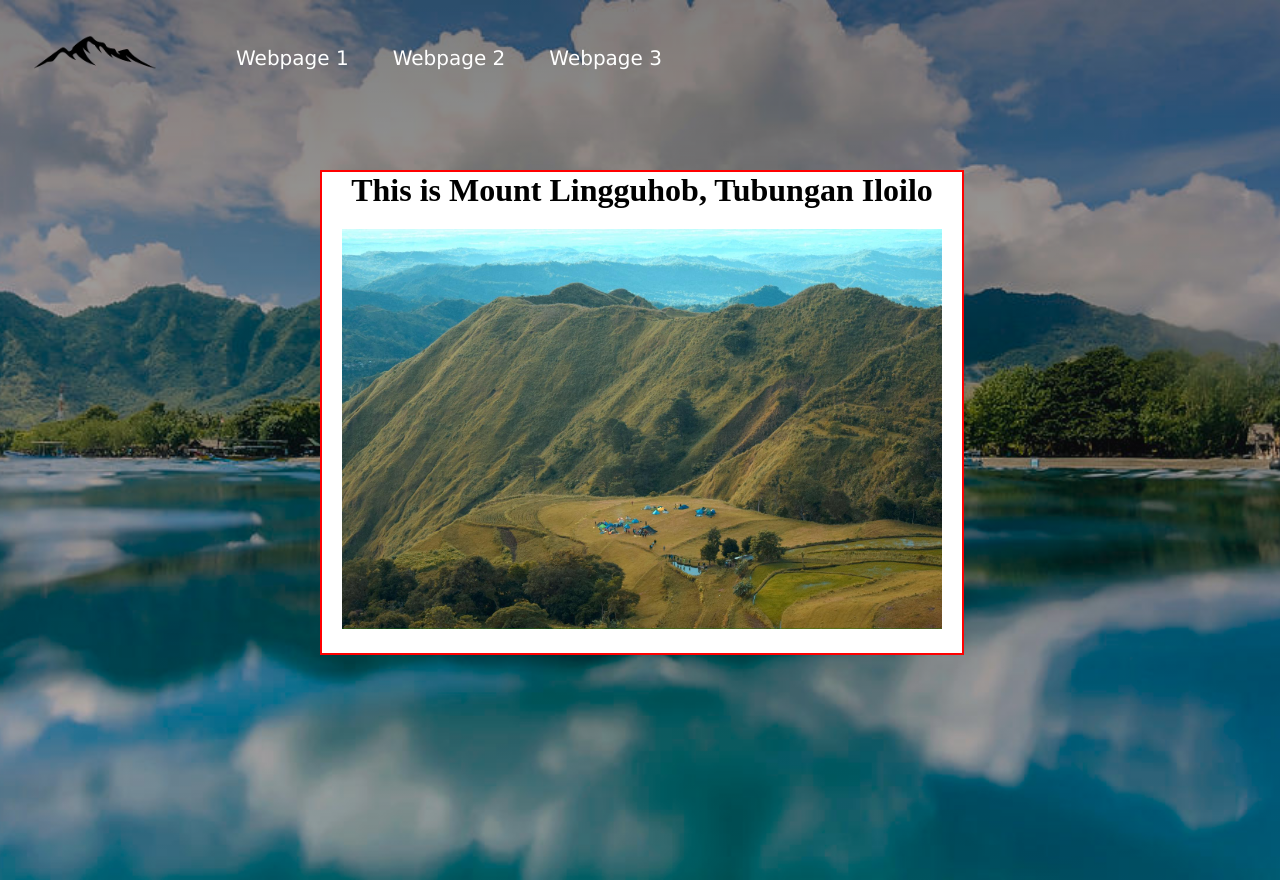
After one commit to httpsaelfricEzekiel/Practice, a PHP site: page /page1.html in a window 1280 px wide. The commit adds this page. Run offline with PHP 8.4, Linux system fonts and the light colour scheme.

Commit message:
Add files via upload

```diff
--- /dev/null
+++ b/wst/page.css
@@ -0,0 +1,122 @@
+*{
+    margin: 0;
+    padding: 0;
+}
+.container {
+    background-image: linear-gradient(rgba(0, 0, 0, 0.50), rgba(0, 0, 0, 0.15)), url("img/bg\ mountain3.jpg");
+    background-repeat: no-repeat;
+    background-attachment: fixed;
+    background-position: center;
+    background-size: cover;
+    height: 110vh;
+}
+.header-wrapper .header-box {
+    height: 15vh;
+    display: flex;
+    justify-content: center;
+    align-content: center;
+}
+.header-box .navbar-box {
+    padding: 10px 0;
+    width: 100%;
+}
+.logo-box {
+    display: inline-block;
+    position: relative;
+    padding: 10px 0;
+    cursor: pointer;
+}
+.logo-box img {
+    position: absolute;
+    top: -35px;
+    left: 20px;
+    width: 150px;
+    mix-blend-mode:  multiply;
+}
+.navbar-box .navbar-wrapper {
+    display: inline-block;
+    gap: 20px;
+    position: relative;
+    left: 15%;
+    top: 35%;
+    padding: 0 20px;
+}
+.navbar-wrapper a {
+    padding: 0 20px;
+    color: white;
+    font-size: 20px;
+    text-decoration: none;
+    font-family: Verdana, Geneva, Tahoma, sans-serif;
+}
+.navbar-wrapper #web1::before {
+    content: "" ;
+    position: absolute;
+    left: 8%;
+    top: 110%;
+    height: 2px;
+    background-color: red;
+    transform: scaleX(0);
+    transform-origin: center;
+    transition: transform .30s;
+}
+.navbar-wrapper #web1:hover::before {
+    width: 110px;
+    transform: scaleX(1);
+}
+.navbar-wrapper #web2::before {
+    content: "" ;
+    position: absolute;
+    left: 39%;
+    top: 110%;
+    height: 2px;
+    transform: scaleX(0);
+    transform-origin: center;
+    transition: transform .20s;
+    background-color: red;
+}
+.navbar-wrapper #web2:hover::before{
+    width: 110px;
+    transform: scaleX(1);
+}
+.navbar-wrapper #web3::before {
+    content: "" ;
+    position: absolute;
+    left: 70%;
+    top: 105%;
+    width: 110px;
+    height: 2px;
+    transform: scaleX(0);
+    transform-origin: center;
+    transition: transform .20s;
+    background-color: red;
+}
+.navbar-wrapper #web3:hover::before{
+    width: 110px;
+    transform: scaleX(1);
+}
+.content-box {
+    display: block;
+    width: 50%;
+    position: relative;
+    left: 25%;
+    margin-top: 50px;
+    background-color: white;
+    border: 2px solid red;
+}
+.content-box  h1 {
+    color: black;
+    text-align: center;
+}
+.content-box .image-box {
+    display: block;
+    position: relative;
+    padding: 20px;
+}
+.image-box img {
+    width: 100%;
+}
+/* Webpage 2 */
+.web2 {
+    background-color: dodgerblue;
+    height: 100vh;
+}
--- /dev/null
+++ b/wst/page1.html
@@ -0,0 +1,35 @@
+<!DOCTYPE html>
+<html lang="en">
+<head>
+    <meta charset="UTF-8">
+    <meta name="viewport" content="width=s, initial-scale=1.0">
+    <meta http-equiv="X-UA-Compatible" content="IE=7">
+    <meta http-equiv="X-UA-Compatible" content="ie=edge">
+    <link rel="stylesheet" href="page.css">
+    <title>Activity</title>
+</head>
+<body>
+    <div class="container">
+        <div class="header-wrapper">
+            <header class="header-box">
+                <div class="navbar-box">
+                    <div class="logo-box">
+                        <img src="img/mount.jpg" alt="Mountain">
+                    </div>
+                    <div class="navbar-wrapper">
+                        <a id="web1" href="#">Webpage 1</a>
+                        <a id="web2" href="#webpage2">Webpage 2</a>
+                        <a id="web3" href="#">Webpage 3</a>
+                    </div>
+                </div>
+            </header>
+        </div>
+        <div class="content-box">
+            <h1>This is Mount Lingguhob, Tubungan Iloilo</h1>
+            <div class="image-box">
+                <img src="img/g1.jpg" alt="Mount lingguhob">
+            </div>
+        </div>
+    </div>
+</body>
+</html>
```
Also changed, not shown: wst/act3.html (added, +59 -0 lines), wst/act2.html (line endings or trailing spaces), wst/img/bg mountain.jpg (added), wst/img/bg mountain3.jpg (added), wst/img/bg moutain2.jpg (added), wst/img/g1.jpg (added), wst/img/la.png (added), wst/img/lingguhob.jpg (added), wst/img/lingguhob2.jpg (added), wst/img/mount.jpg (added), wst/img/mountain.webp (added), wst/index.html (line endings or trailing spaces), wst/page2.html (added), wst/style.css (line endings or trailing spaces).
